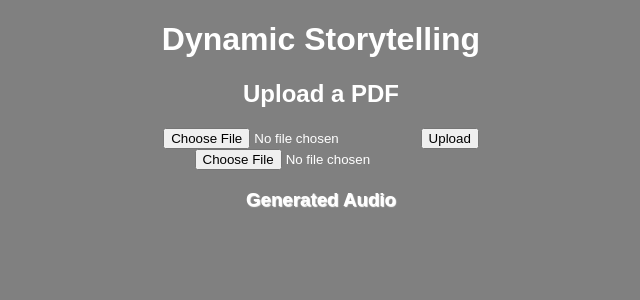
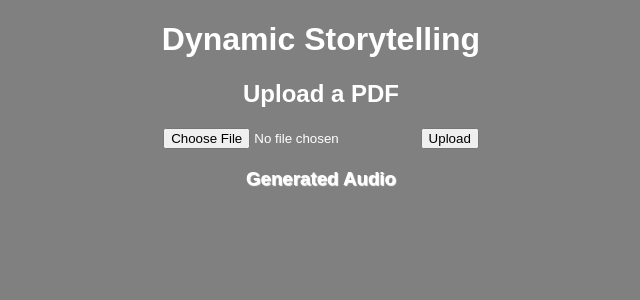
Before and after one commit to Shravasti221/Birminghack, a Flask app: page / in a window 1280 px wide. Shown: the top 300 px of the page, without its empty margins (319-959 px from the left). Run offline with Flask 3, Linux system fonts and the light colour scheme; some web fonts are replaced.

Commit message:
correct struct

```diff
--- a/templates/index.html
+++ b/templates/index.html
@@ -14,17 +14,6 @@
     <h2>Upload a PDF</h2>
     <input type="file" id="pdfUpload">
     <button onclick="uploadPDF()">Upload</button>
-
-
-
-    <div class="container">
-        <form class="form">
-          <div class="file-upload-wrapper" data-text="Select your file!">
-            <input name="file-upload-field" type="file" class="file-upload-field" value="">
-          </div>
-        </form>
-      </div>
-
     <h3>Generated Audio</h3>
     <audio id="audioPlayer" controls style="display: none;"></audio>
 
```
